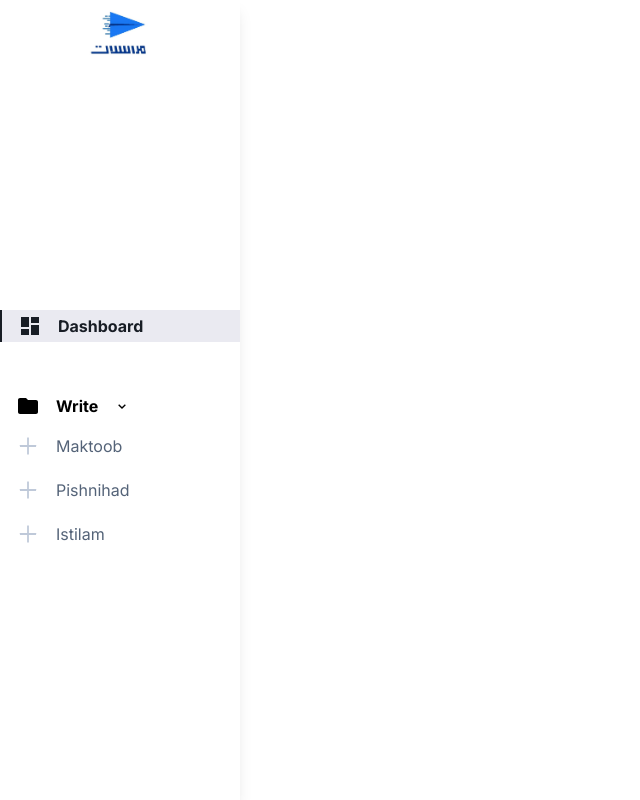
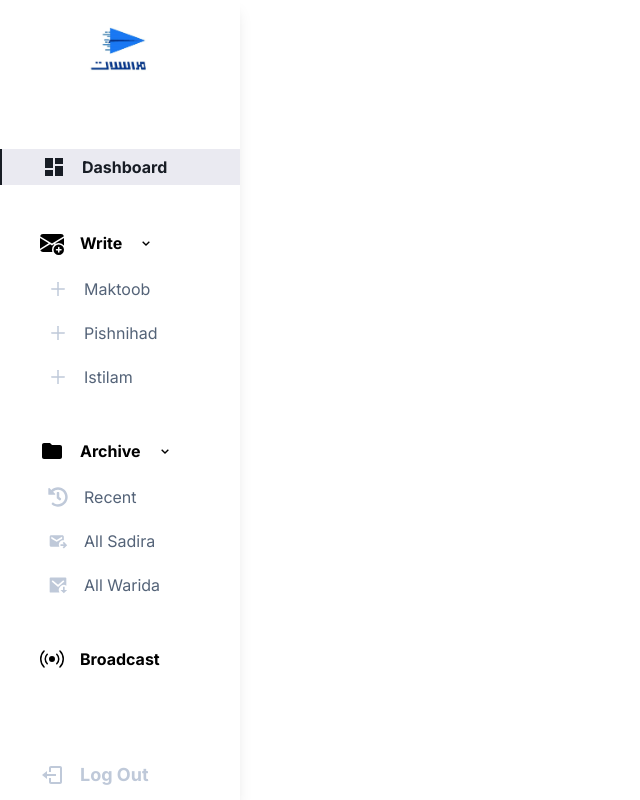
Before and after one commit to Mehdi-UX-Dev/Murasilat_v2.0, a Next.js app: page /dashboard in a window 1280 px wide. Shown: the whole page, without its empty margins (0-640 px from the left). Built offline with nearby package versions, Linux system fonts and the light colour scheme.

Commit message:
sidebar redefined and polished with addition to functionality checking and correction

```diff
--- a/app/dashboard/page.tsx
+++ b/app/dashboard/page.tsx
@@ -7,6 +7,7 @@ function Dashboard() {
   return (
     <div>
       <SideBar/>
+
     </div>
   )
 }
--- a/components/UI_Molecules/Button.tsx
+++ b/components/UI_Molecules/Button.tsx
@@ -1,39 +1,36 @@
-import React from 'react';
-import { cva , VariantProps } from 'class-variance-authority';
+import React from "react";
+import { cva, VariantProps } from "class-variance-authority";
 
-
-
-const button = cva(['rounded','font-bold' , 'capitalize'],{
-  variants : {
+const button = cva(["rounded", "font-bold", "capitalize"], {
+  variants: {
     intent: {
-      primary:[ "bg-primary-900", "text-white", "hover:bg-primary-800"],
-      secondary: ["border" ,"border-primary-700" , "hover:bg-primary-700"],
-      tertiary: ['hover:underline']
+      primary: ["bg-primary-900", "text-white", "hover:bg-primary-800"],
+      secondary: ["border", "border-primary-700", "hover:bg-primary-700"],
+      tertiary: ["hover:underline"],
     },
     size: {
-        small: 'text-sm px-2 py-[6px]',
-        medium: 'text-base px-[10px] py-2',
-        large: 'text-[18px] px-4 py-[12px] '
+      small: "text-sm px-2 py-[6px]",
+      medium: "text-base px-[10px] py-2",
+      large: "text-[18px] px-4 py-[12px] ",
     },
     fullWidth: {
-      true: 'w-full'
-    }
-
+      true: "w-full",
+    },
   },
-  defaultVariants : {
-    intent: 'primary'
+  defaultVariants: {
+    intent: "primary",
+    size: "medium",
   },
   compoundVariants: [
     {
-      intent: 'primary',
-      size: 'large',
-      className: 'hover:bg-pink-500'
+      intent: "primary",
+      size: "large",
+      className: "hover:bg-pink-500",
     },
+  ],
+});
 
-  ]
-})
-
-interface ButtonProps extends VariantProps <typeof button> {
+interface ButtonProps extends VariantProps<typeof button> {
   /**
    * Button contents
    */
@@ -43,7 +40,12 @@ interface ButtonProps extends VariantProps <typeof button> {
    * button type
    */
 
-    type? : 'submit' | 'reset'| 'button'
+  type?: "submit" | "reset" | "button";
+
+  /**
+   * to manage button
+   * */
+  handleClick: () => void;
 }
 
 /**
@@ -55,18 +57,17 @@ export const Button = ({
   size,
   label,
   fullWidth,
+  handleClick,
   ...props
 }: ButtonProps) => {
-
-
   return (
     <button
       type={type}
-      className={button({intent, size,fullWidth})}
+      className={button({ intent, size, fullWidth })}
       {...props}
-
+      onClick={handleClick}
     >
       {label}
     </button>
   );
-}
+};
--- a/components/UI_Molecules/sideBarSubOption.tsx
+++ b/components/UI_Molecules/sideBarSubOption.tsx
@@ -17,14 +17,14 @@ function SideSubOption({ url, Icon, text }: props) {
     <Link
       href={url}
       className={cx(
-        "flex items-center space-x-4 py-1 px-4 hover:bg-primary-200 ",
+        "flex items-center  space-x-4 py-1 pl-12 hover:bg-primary-200 ",
         {
           "bg-primary-200 border-l-2 border-primary-900 text-primary-900":
             path == url,
         }
       )}
     >
-      <Icon size={24} className="text-primary-400 " />
+      <Icon size={20} className="text-primary-400 " />
       <p className="text-primary-700">{text}</p>
     </Link>
   );
--- a/components/UI_Molecules/sidebarOption.tsx
+++ b/components/UI_Molecules/sidebarOption.tsx
@@ -18,9 +18,10 @@ function SideOption({ url, text, Icon, hasDropDown }: props) {
   return (
     <Link
       href={url}
-      className={cx("flex items-center space-x-4 py-1 px-4", {
+      className={cx("flex  items-center space-x-4 py-1.5 pl-10 cursor-text", {
         "bg-primary-200 border-l-2 border-primary-900 text-primary-900":
           path == url,
+          "hover:bg-primary-200 cursor-pointer" : url === '/broadcast' || url === '/dashboard'
       })}
     >
       <Icon size={24} />
--- a/components/UI_Organisms/sidebar.tsx
+++ b/components/UI_Organisms/sidebar.tsx
@@ -4,13 +4,26 @@ import React from "react";
 import Morasilat from "../../public/images/Morasilat.png";
 import Image from "next/image";
 import SideOption from "../UI_Molecules/sidebarOption";
-import { MdDashboard, MdFolder } from "react-icons/md";
+import { MdDashboard, MdFolder, MdOutgoingMail } from "react-icons/md";
 import SideSubOption from "../UI_Molecules/sideBarSubOption";
 import { AiOutlinePlus } from "react-icons/ai";
+import { BsBroadcast, BsEnvelopePlusFill } from "react-icons/bs";
+import { FaHistory } from "react-icons/fa";
+import { RiMailDownloadFill } from "react-icons/ri";
+import { Button } from "../UI_Molecules/Button";
+import { BiLogOut } from "react-icons/bi";
+import { useRouter } from "next/navigation";
 
 function SideBar() {
+  // const router = useRouter();
+
+  const handleLogOut = () => {
+    window.localStorage.removeItem("token");
+    // router.push("/login");
+  };
+
   return (
-    <aside className="w-[240px] grid content-betwee shadow-lg h-screen  ">
+    <aside className="w-[240px] shadow-lg grid content-between h-screen pt-4   ">
       {/* Logo */}
       <Image
         src={Morasilat}
@@ -20,8 +33,7 @@ function SideBar() {
         className="mx-auto"
       />
 
-      {/* Write Group */}
-      <div className="space-y-12">
+      <div className="space-y-10">
         <SideOption
           url={"/dashboard"}
           text="Dashboard"
@@ -29,15 +41,15 @@ function SideBar() {
           hasDropDown={false}
         />
 
-        <div className="space-y-2">
+        {/* Write Group */}
+        <div className="space-y-3">
           <SideOption
             url={""}
             text="Write"
-            Icon={MdFolder}
+            Icon={BsEnvelopePlusFill}
             hasDropDown={true}
           />
 
-          <div className="space-y-3" >
           <SideSubOption
             url={"/createMaktoob"}
             text="Maktoob"
@@ -55,12 +67,55 @@ function SideBar() {
             Icon={AiOutlinePlus}
           />
         </div>
-        </div>
+
+        {/* Archive Group */}
+        <div className="space-y-3">
+          <SideOption
+            url={""}
+            text="Archive"
+            Icon={MdFolder}
+            hasDropDown={true}
+          />
+
+          <SideSubOption
+            url={"/createMaktoob"}
+            text="Recent"
+            Icon={FaHistory}
+          />
+          <SideSubOption
+            url={"/createIstil"}
+            text="All Sadira"
+            Icon={MdOutgoingMail}
+          />
+
+          <SideSubOption
+            url={"/createPishnihad"}
+            text="All Warida"
+            Icon={RiMailDownloadFill}
+          />
         </div>
 
-      {/* History Group */}
+        {/* Broadcast  */}
+
+        <SideOption
+          url={"/broadcast"}
+          text="Broadcast"
+          Icon={BsBroadcast}
+          hasDropDown={false}
+        />
+      </div>
 
       {/* log out function */}
+      <div className="flex pl-10 items-center text-primary-400">
+        <BiLogOut size={24} />
+        <Button
+          label="Log Out"
+          intent="tertiary"
+          size="large"
+          type="button"
+          handleClick={handleLogOut}
+        />
+      </div>
     </aside>
   );
 }
```
Also changed, not shown: 1 other file (tests, documents, lock files or other folders). Lines whose indentation alone changed are shown as unchanged.
